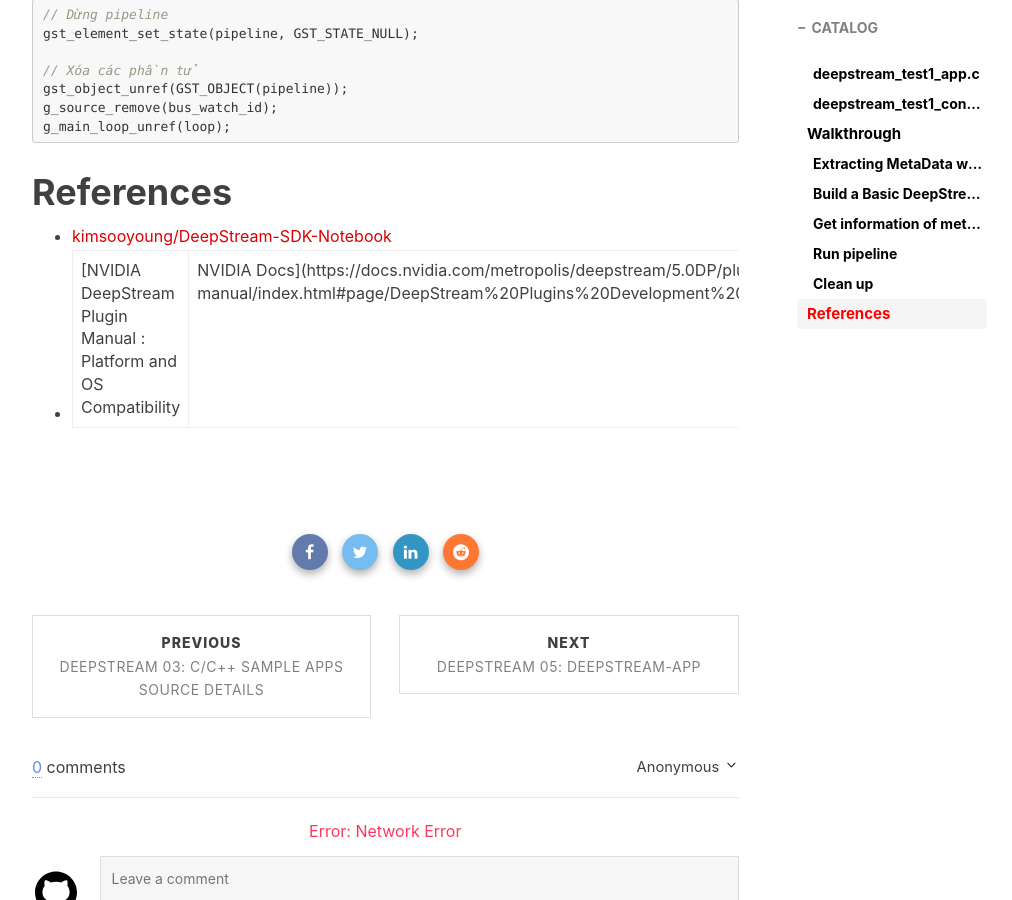
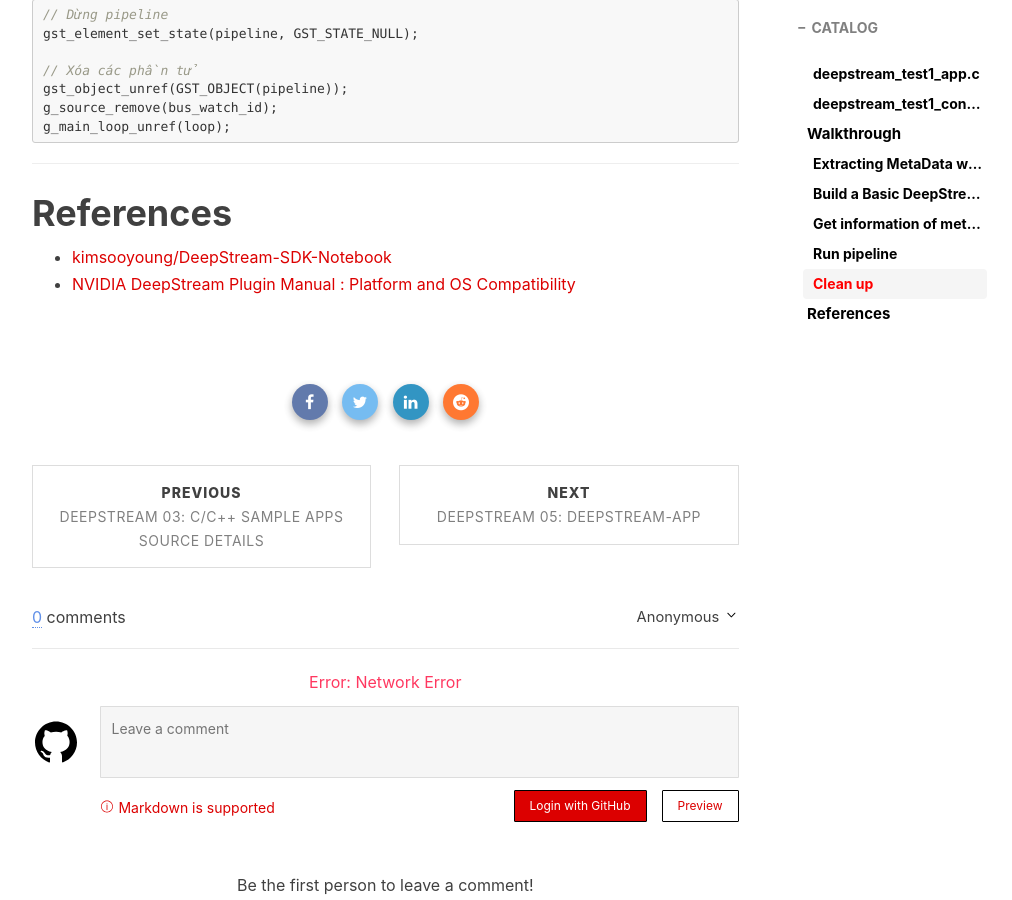
Before and after one commit to nab1010/nab1010.github.io, a Jekyll site: the page built from _posts/Knowledge/2022-12-22-DeepStream-04.md, in a window 1280 px wide and 900 px high, scrolled down 14314 px. Shown: the whole window, without its empty margins (233-1245 px from the left). Built offline with Jekyll 4.4.1, drawn with Linux system fonts in a browser that asks for light colours; nearby versions of some CDN libraries; comment, search, counter and statistics services are not loaded.

Commit message:
nabang1010 update

````diff
--- a/_posts/Knowledge/2022-12-22-DeepStream-04.md
+++ b/_posts/Knowledge/2022-12-22-DeepStream-04.md
@@ -708,8 +708,9 @@ gst_object_unref(GST_OBJECT(pipeline));
 g_source_remove(bus_watch_id);
 g_main_loop_unref(loop);
 ```
+----
 
 # References
 
 - [kimsooyoung/DeepStream-SDK-Notebook](https://github.com/kimsooyoung/DeepStream-SDK-Notebook/blob/master/01_ObjDetect.ipynb)
-- [NVIDIA DeepStream Plugin Manual : Platform and OS Compatibility | NVIDIA Docs](https://docs.nvidia.com/metropolis/deepstream/5.0DP/plugin-manual/index.html#page/DeepStream%20Plugins%20Development%20Guide/deepstream_plugin_faq.html)
+- [NVIDIA DeepStream Plugin Manual : Platform and OS Compatibility](https://docs.nvidia.com/metropolis/deepstream/5.0DP/plugin-manual/index.html#page/DeepStream%20Plugins%20Development%20Guide/deepstream_plugin_faq.html)
````
